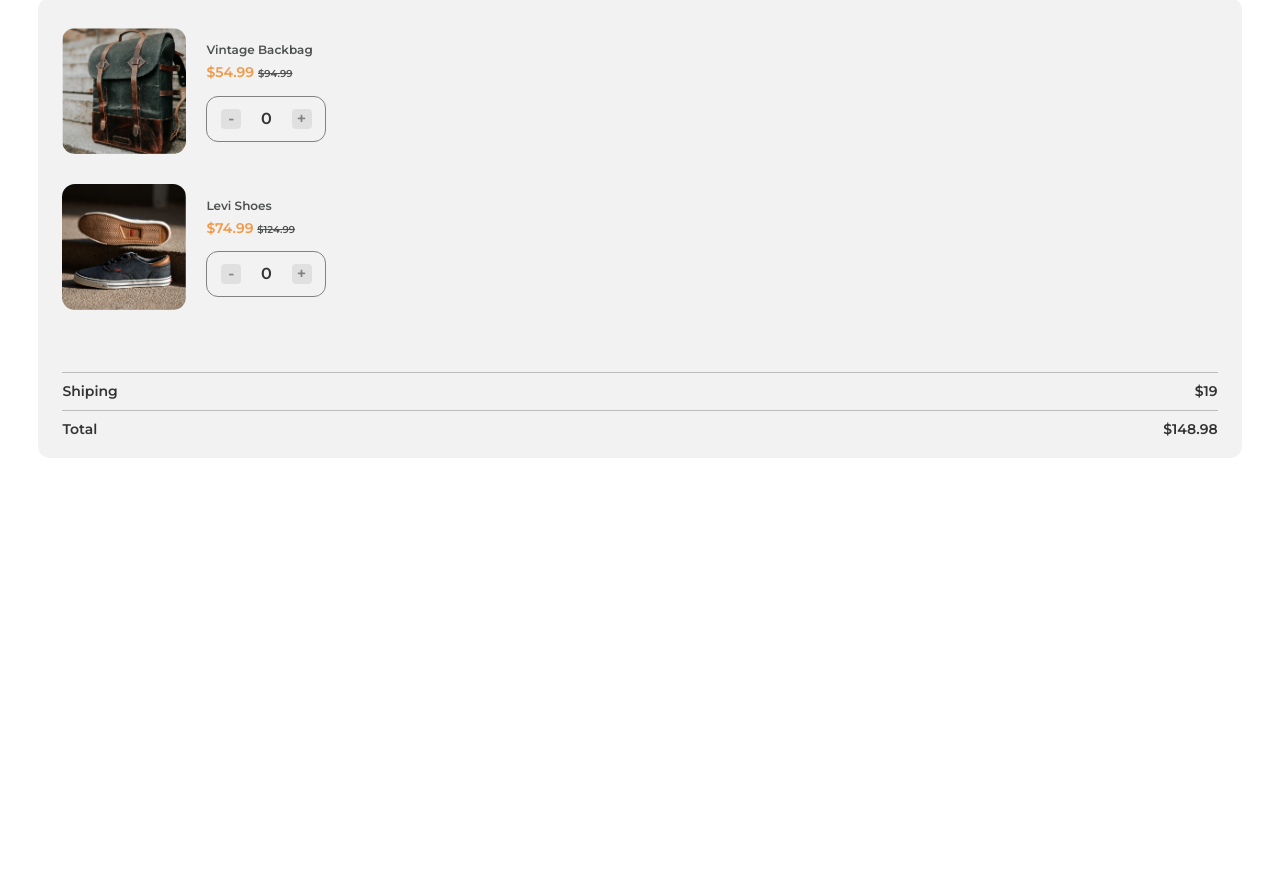
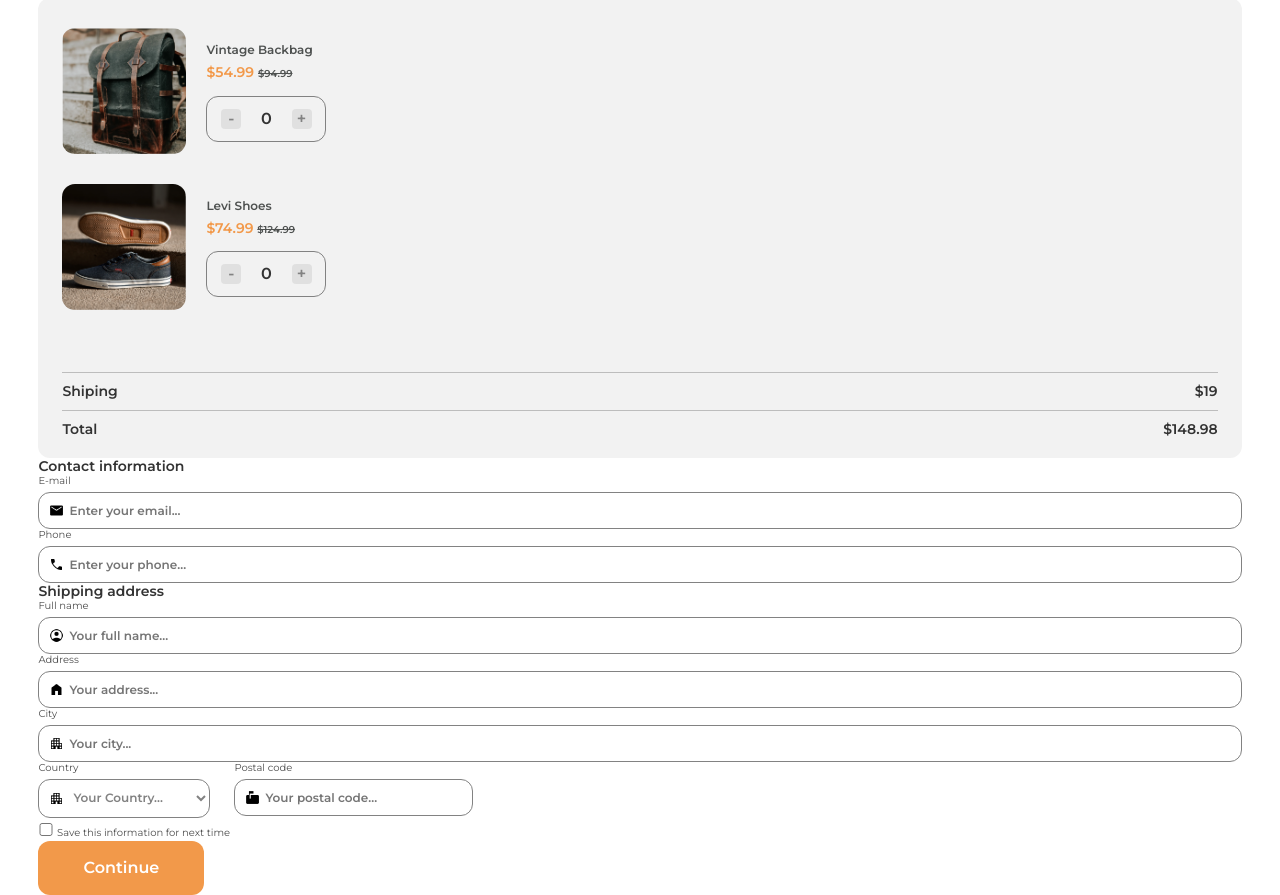
Before and after one commit to bertdev/basic-checkout-form, a plain HTML site: page index.html in a window 1280 px wide. Shown: the part 83-978 px from the top of the page. Before the commit the page ends 800 px from the top, so only its background shows below. Drawn offline with Linux system fonts and the light colour scheme.

Commit message:
make part of form styles

```diff
--- a/assets/css/styles.css
+++ b/assets/css/styles.css
@@ -8,9 +8,9 @@
   --gray-background-counter-color: #E0E0E0;
   --gray-counter-color: #333333;
   --gray-pricing-border-color: #BDBDBD;
+  --gray-label-color: #4F4F4F;
   --orange-color: #F2994A;
 }
-
 
 * {
   margin: 0;
@@ -144,3 +144,129 @@ body {
   align-items: center;
   height: 3.8rem;
 }
+
+.checkout-container h2 {
+  font-family: var(--primary-font);
+  font-style: normal;
+  font-weight: 600;
+  font-size: 1.4rem;
+  line-height: 1.7rem;
+  color: var(--gray-counter-color);
+}
+
+.checkout-container label {
+  color: var(--gray-label-color);
+  font-family: var(--primary-font);
+  line-height: 1.2rem;
+  font-size: 1rem;
+}
+
+.checkout-container input {
+  display: block;
+  border: 0.1rem solid var(--gray-border-color);
+  border-radius: 1.2rem;
+  padding: 1rem 3rem;
+  width: 100%;
+}
+
+.checkout-container input,
+.checkout-container select {
+  outline: none;
+  margin-top: 0.5rem;
+}
+
+.checkout-container input::placeholder {
+  font-family: var(--primary-font);
+  font-style: normal;
+  font-size: 1.2rem;
+  font-weight: 600;
+  line-height: 1.5rem;
+}
+
+.email-input,
+.phone-input,
+.fullname-input,
+.address-input,
+.city-input,
+.country-input,
+.postalcode-input {
+  background-repeat: no-repeat;
+  background-size: 1.5rem;
+  background-position: 1rem;
+}
+
+.email-input {
+  background-image: url(./../images/mail-icon.png);
+}
+
+.phone-input {
+  background-image: url(./../images/phone-icon.png);
+}
+
+.fullname-input {
+  background-image: url(./../images/account-icon.png);
+}
+
+.address-input {
+  background-image: url(./../images/home-icon.png);
+}
+
+.city-input, .country-input {
+  background-image: url(./../images/building-icon.png);
+}
+
+.postalcode-input {
+  background-image: url(./../images/postalcode-icon.png);
+}
+
+.checkout-container fieldset {
+  border: none;
+  display: flex;
+  gap: 2.4rem;
+}
+
+.checkout-container select {
+  display: block;
+  border: 0.1rem solid var(--gray-border-color);
+  border-radius: 1.2rem;
+  padding: 1rem 3rem;
+  font-family: var(--primary-font);
+  font-style: normal;
+  font-size: 1.2rem;
+  font-weight: 600;
+  line-height: 1.5rem; width: 100%;
+  background-color: #FFF;
+  color: var(--gray-border-color);
+}
+
+.checkout-container option {
+  font-family: var(--primary-font);
+  font-style: normal;
+  font-size: 1.2rem;
+  font-weight: 600;
+  line-height: 1.5rem;
+}
+
+.checkout-container .label-save-input {
+  height: 1.6rem;
+  line-height: 1.6rem;
+}
+
+.checkout-container .save-input {
+  display: inline-block;
+  width: 1.6rem;
+}
+
+.checkout-container button {
+  width: 16.6rem;
+  height: 5.4rem;
+  background-color: var(--orange-color);
+  border: none;
+  border-radius: 1.2rem;
+  font-size: 1.6rem;
+  line-height: 2rem;
+  color: #FFF;
+  font-family: var(--primary-font);
+  font-style: normal;
+  font-weight: 600;
+}
--- a/index.html
+++ b/index.html
@@ -60,6 +60,46 @@
             </div>
           </div>
         </section>
+        <section class="checkout-container">
+          <form method="post">
+            <div>
+              <h2>Contact information</h2>
+              <label for="email">E-mail</label>
+              <input type="email" name="email" id="email" required placeholder="Enter your email..." class="email-input">
+              <label for="phone">Phone</label>
+              <input type="tel" name="phone" id="phone" placeholder="Enter your phone..." class="phone-input">
+            </div>
+            <div>
+              <h2>Shipping address</h2>
+              <label for="full-name">Full name</label>
+              <input type="text" name="full-name" id="full-name" placeholder="Your full name..." class="fullname-input">
+              <label for="address">Address</label>
+              <input type="text" name="address" id="address" placeholder="Your address..." class="address-input">
+              <label for="city">City</label>
+              <input type="text" name="city" id="city" placeholder="Your city..." class="city-input">
+              <fieldset>
+                <div>
+                  <label for="country">Country</label>
+                  <select placeholder="Your Country..." class="country-input">
+                    <option value="" selected>Your Country...</option>
+                    <option value="Brazil">Brazil</option>
+                    <option value="Usa">Usa</option>
+                    <option value="Russia">Russia</option>
+                  </select>
+                </div>
+                <div>
+                  <label for="postal-code">Postal code</label>
+                  <input type="text" name="postal-code" id="postal-code" placeholder="Your postal code..." class="postalcode-input">
+                </div>
+              </fieldset>
+              <label for="save" class="label-save-input">
+                <input type="checkbox" name="save" value="" class="save-input">
+                Save this information for next time
+              </label>
+            </div>
+            <button type="submit">Continue</button>
+          </form>
+        </section>
       </div>
     </section>
   </body>
```
Also changed, not shown: assets/images/account-icon.png (added), assets/images/building-icon.png (added), assets/images/home-icon.png (added), assets/images/mail-icon.png (added), assets/images/phone-icon.png (added), assets/images/postalcode-icon.png (added).
